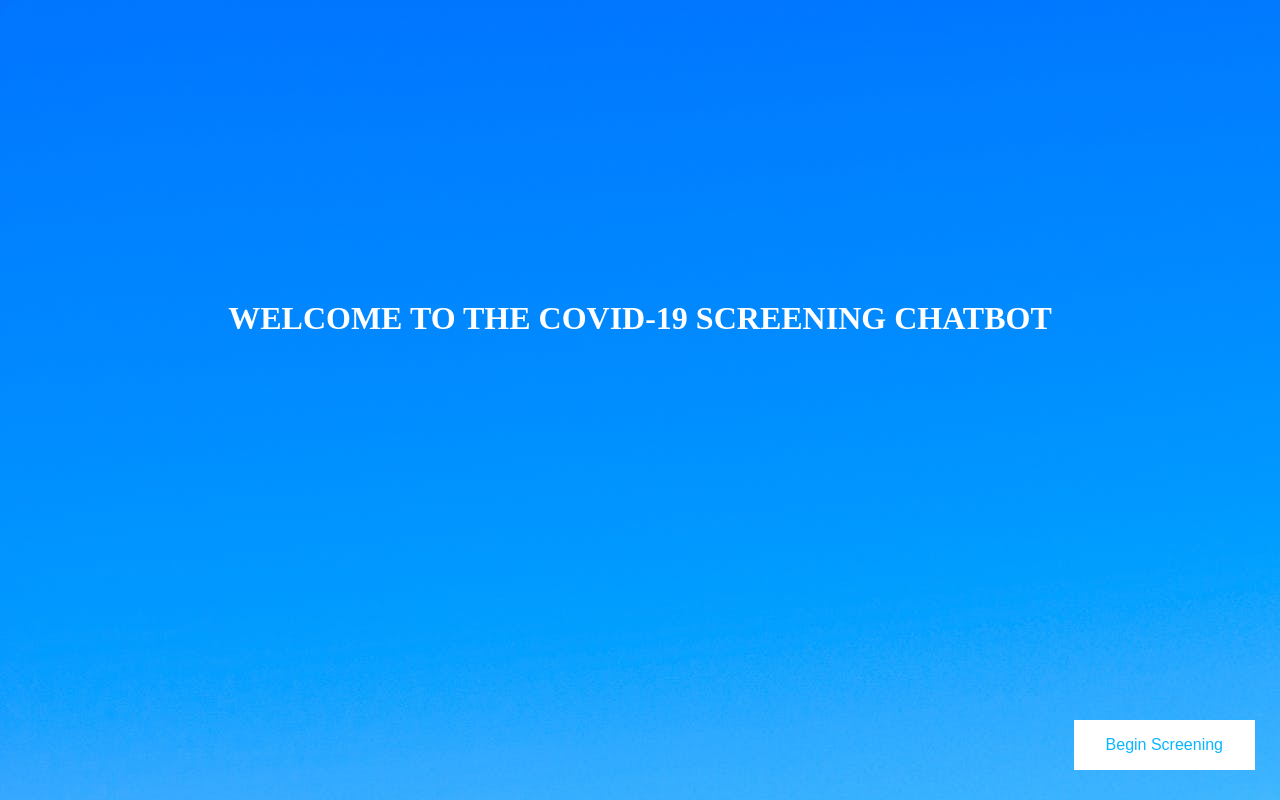
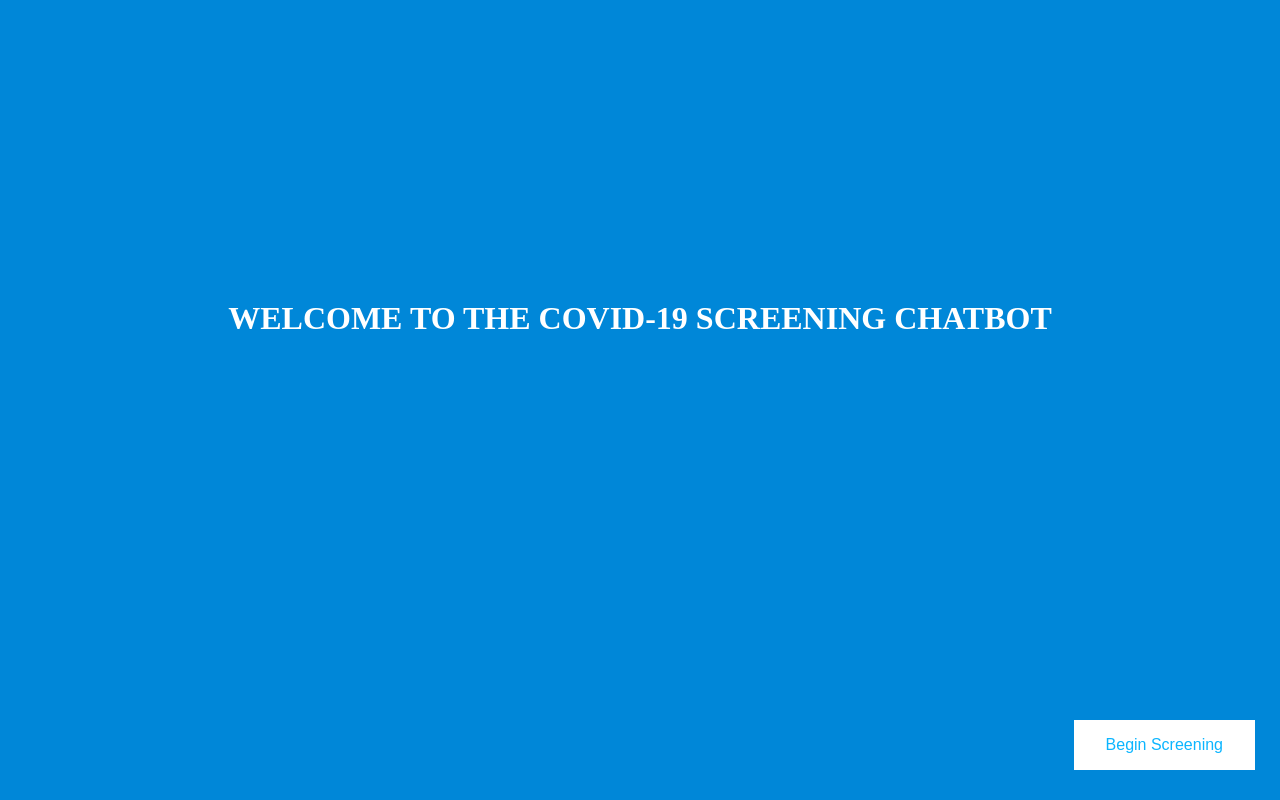
Before and after one commit to connorcinna/pandemic_prescreening_chatbot, a plain HTML site: page welcome.html in a window 1280 px wide. Drawn offline with Linux system fonts and the light colour scheme.

Commit message:
changed background image to background color

```diff
--- a/welcome.html
+++ b/welcome.html
@@ -7,7 +7,8 @@
 
         <style>
             body {
-                background-image: url("images/light-blue-background.jpeg");
+                /*background-image: url("images/light-blue-background.jpeg");*/
+                background-color: #0087d8;
                 color: #ffffff;
             }
             main{
```
